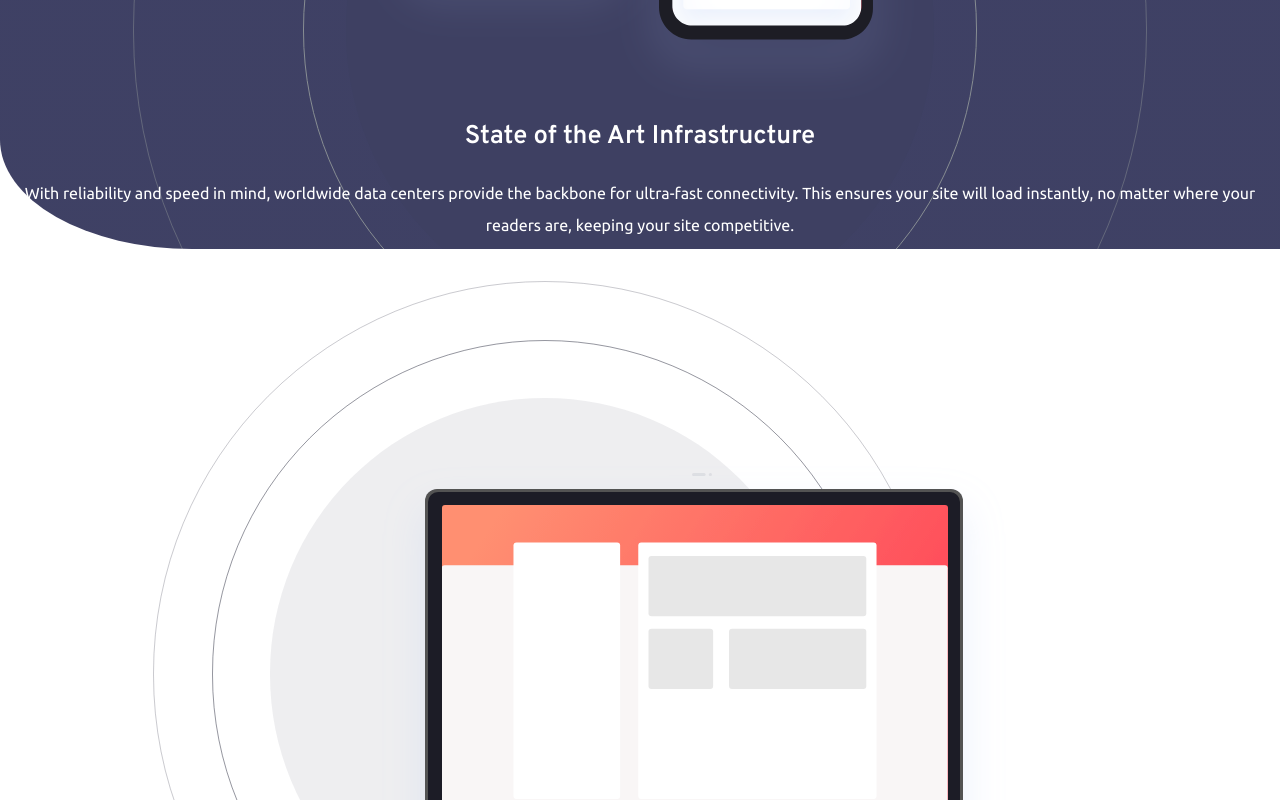
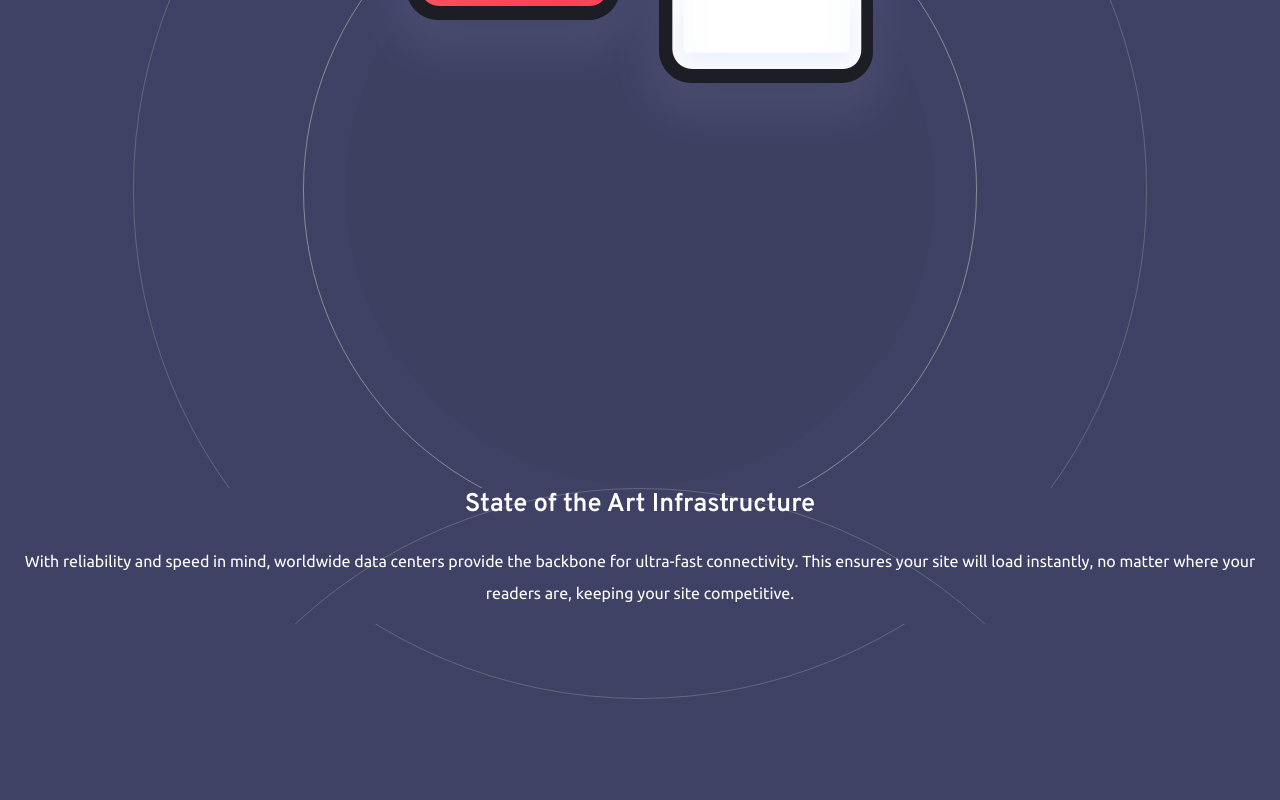
Before and after one commit to BismeetSingh/frontendmentor-blogr, a website: page public/index.html in a window 1280 px wide. Shown: the part 2480-3280 px from the top of the page. Drawn offline with Linux system fonts and the light colour scheme.

Commit message:
Fix window resizing

```diff
--- a/public/index.html
+++ b/public/index.html
@@ -127,26 +127,28 @@
             by adding customized categories, sections, format, or flow. With this functionality, you're in full control.
           </p>
         </div>
-        <div class="illustration infrastructure">
+        <div class="infra">
           <div class="illustration-phones">
             <img class="phones" src="images/illustration-phones.svg" alt="phones">
           </div>
+          <div class="illustration infrastructure">
+            <h2 class="illustration-heading infrastructure-heading"> State of the Art Infrastructure</h2>
+            <p class="illustration-content infrastructure-content">
+              With reliability and speed in mind, worldwide data centers provide the backbone for ultra-fast connectivity.
+              This ensures your site will load instantly, no matter where your readers are, keeping your site competitive.
+            </p>
+        </div>
 
-          <h2 class="illustration-heading infrastructure-heading"> State of the Art Infrastructure</h2>
-          <p class="illustration-content infrastructure-content">
-            With reliability and speed in mind, worldwide data centers provide the backbone for ultra-fast connectivity.
-            This ensures your site will load instantly, no matter where your readers are, keeping your site competitive.
-          </p>
 
         </div>
         <div class="illustration">
-          <picture>
+          <picture class="laptop-img">
             <source media="(min-width:800px)" srcset="images/illustration-laptop-desktop.svg">
             <img src="images/illustration-laptop-mobile.svg" alt="illustration">
           </picture>
         </div>
 
-        <div class="illustration"></div>
+        <div class="illustration">
           <h2 class="illustration-heading"> Free, open, simple</h2>
           <p class="illustration-content">
 
--- a/public/style.css
+++ b/public/style.css
@@ -169,6 +169,16 @@ main {
   line-height:2rem;
 }
 
+.infra {
+  display: grid;
+  grid-template-columns: 1fr;
+  grid-template-rows:  0.5fr 1fr;
+  margin-top: 10rem;
+  place-items: center;
+  background: url('images/bg-pattern-circles.svg') no-repeat center top, linear-gradient(var(--color-dark-desat-blue),var(--color-dark-desat-blue));
+
+}
+
 .infrastructure {
   display: grid;
   border-bottom-left-radius: 15%;
@@ -177,25 +187,38 @@ main {
   background-color: var(--color-grayish-blue);
   background: url('images/bg-pattern-circles.svg') no-repeat center top, linear-gradient(var(--color-dark-desat-blue),var(--color-dark-desat-blue));
   grid-template-columns: 1fr;
-  grid-template-rows:  1fr 0.1fr 0.fr;
+  grid-template-rows:  0.5fr 0.5fr ;
+
 }
 
 .illustration-phones {
   grid-row: 1/2;
+  grid-column: 1/2;
+  transform:  translateY(-20%);
+
 }
 
 .infrastructure-heading{
   color: var(--color-white);
   font-size: 1.6rem;
   font-weight: 700;
-  grid-row: 2/3;
+  grid-row: 1/2;
+  grid-column: 1/2;
 }
 
 .infrastructure-content {
   color: var(--color-white);
   font-size: 1rem;
-  grid-row: 3;
+  grid-row: 2/3;
+  grid-column: 1/2;
 }
+
+.laptop-img,.laptop-img img,.phones {
+  width: 100%;
+  object-fit: contain;
+}
+
+
 
 
 .nav {
@@ -203,7 +226,7 @@ main {
   grid-row: 2/5;
   grid-column: 1/2;
   transform: translateY(20%);
-  transition:  transform 1s ease-in;
+  transition:  transform 1s ease-out;
   filter: drop-shadow(0 0 0.1rem var(--color-very-dark-blue));
 }
 
```
